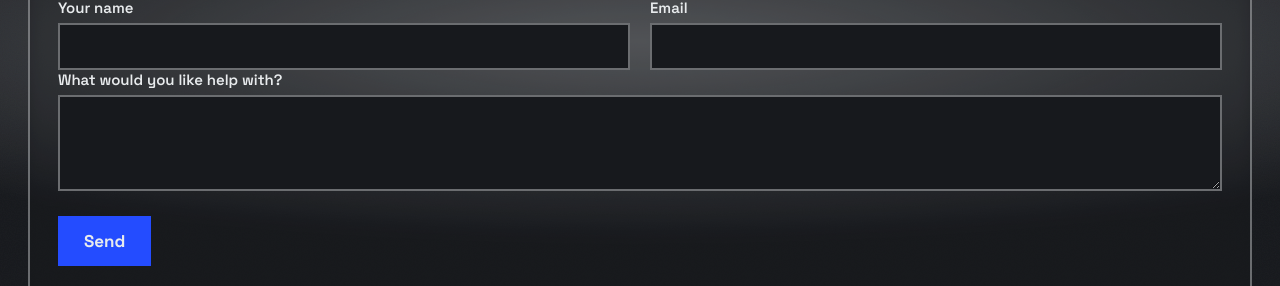
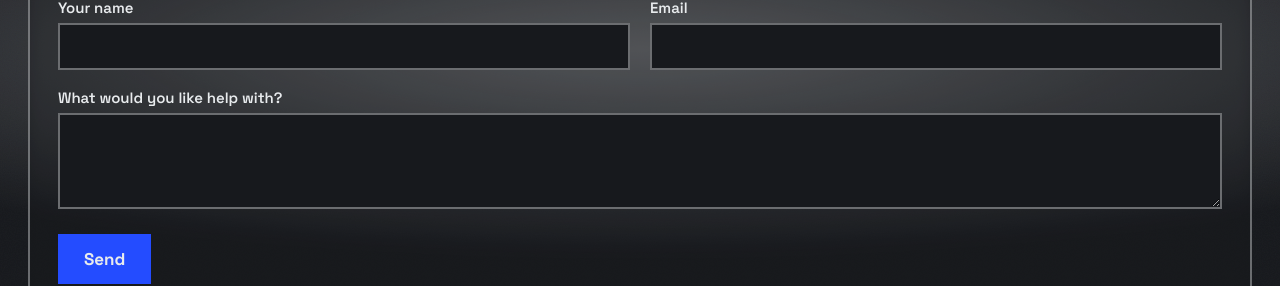
Before and after one commit to Ivy-In/IvyIn-app, a Next.js app: page / in a window 1280 px wide. Shown: the part 3848-4134 px from the top of the page. Built offline with nearby package versions, Linux system fonts and the light colour scheme; no server answers; the database is empty.

Commit message:
Fix contact form label spacing

```diff
--- a/components/sections/sections.module.css
+++ b/components/sections/sections.module.css
@@ -97,3 +97,4 @@
 @media (max-width: 640px) { .formGrid { grid-template-columns: 1fr; } .formGrid > div { margin-bottom: 14px; } }
 
 .h2wide.h2wide { max-width: none; font-size: clamp(2rem, 5vw, 3.8rem); }
+.formGrid .wide:has(textarea) { margin-top: 18px; }
```
